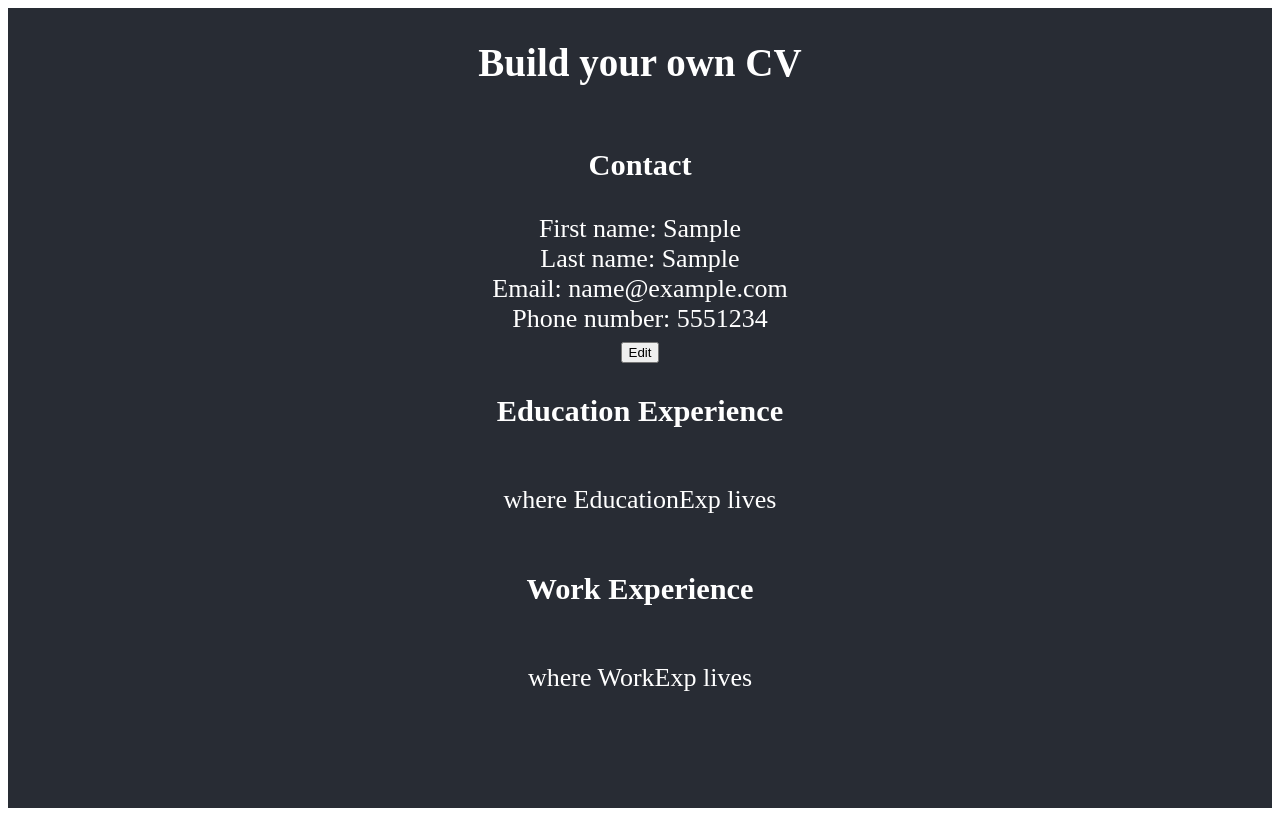
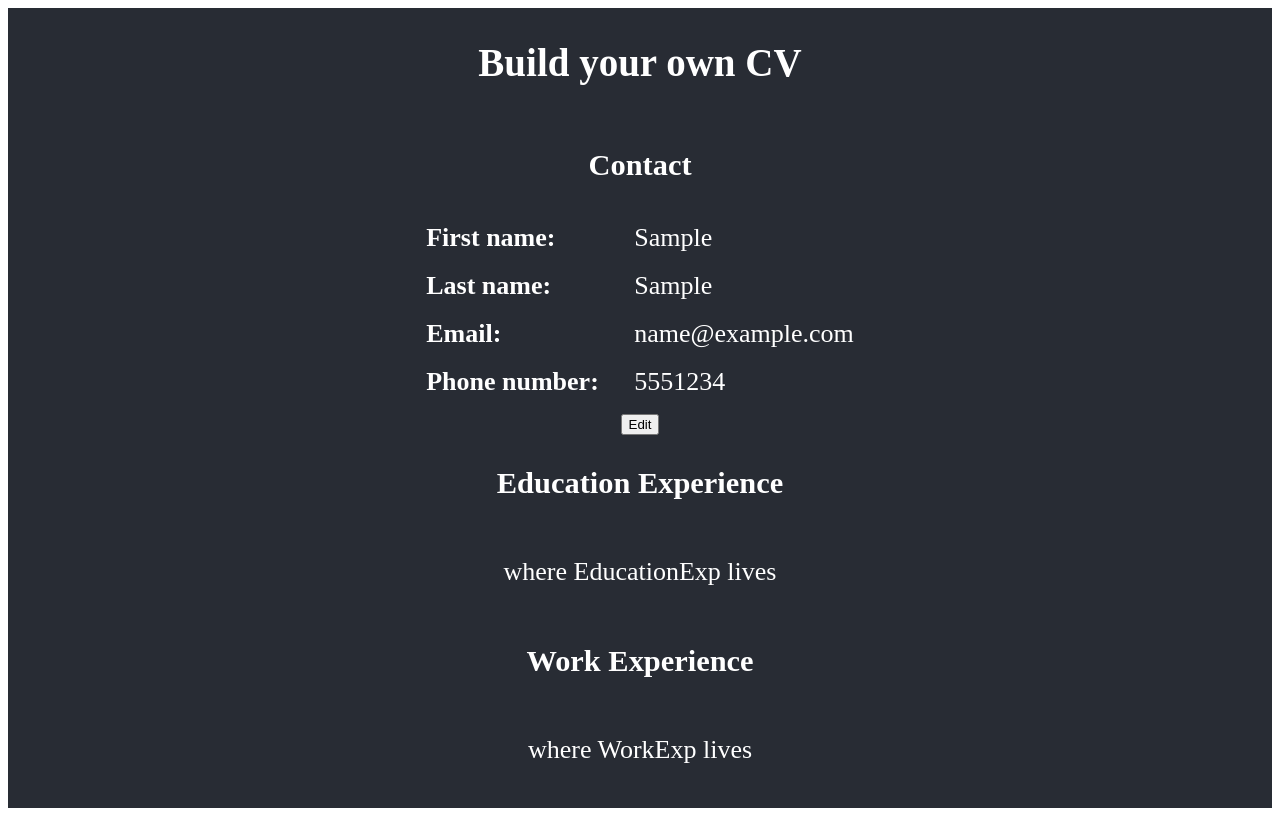
Before and after one commit to fjuren/cv-builder, a React (Create React App) app: page / in a window 1280 px wide. Both pictures are taken after typing "Sample", "Sample", "name@example.com", "5551234" into the empty fields and a click on the input "Save". Built offline with nearby package versions, Linux system fonts and the light colour scheme.

Commit message:
Finished styling

```diff
--- a/src/components/UserContact.jsx
+++ b/src/components/UserContact.jsx
@@ -68,19 +68,19 @@ class UserContact extends React.Component {
                 <form className="content" style={{display: "none"}} onSubmit={e => this.edit(e)}>
                     <div>
                         <label>First name: </label>
-                        {this.state.fname}
+                        <span>{this.state.fname}</span>
                     </div>
                     <div>
                         <label>Last name: </label>
-                        {this.state.lname}
+                        <span>{this.state.lname}</span>
                     </div>
                     <div>
                         <label>Email: </label>
-                        {this.state.email}
+                        <span>{this.state.email}</span>
                     </div>
                     <div>
                         <label>Phone number: </label>
-                        {this.state.phone}
+                        <span>{this.state.phone}</span>
                     </div>
                     <input type="submit" value="Edit"></input>
                 </form>
--- a/src/styles/App.css
+++ b/src/styles/App.css
@@ -31,8 +31,24 @@
   align-items: center;
 }
 
+.form > div> label {
+  font-weight: bold;
+}
+
 .form > div > input {
   height: 1.3rem
+}
+
+.content> div {
+  display: grid;
+  grid-template-columns: 13rem auto;
+  text-align: left;
+  height: 3rem;
+  align-items: center;
+}
+
+.content > div > label{
+  font-weight: bold;
 }
 
 .App-link {
```
